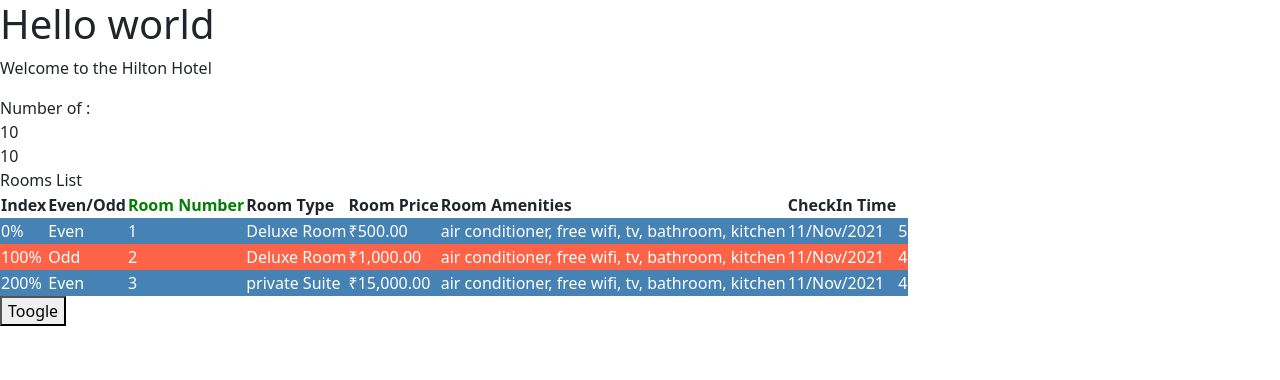
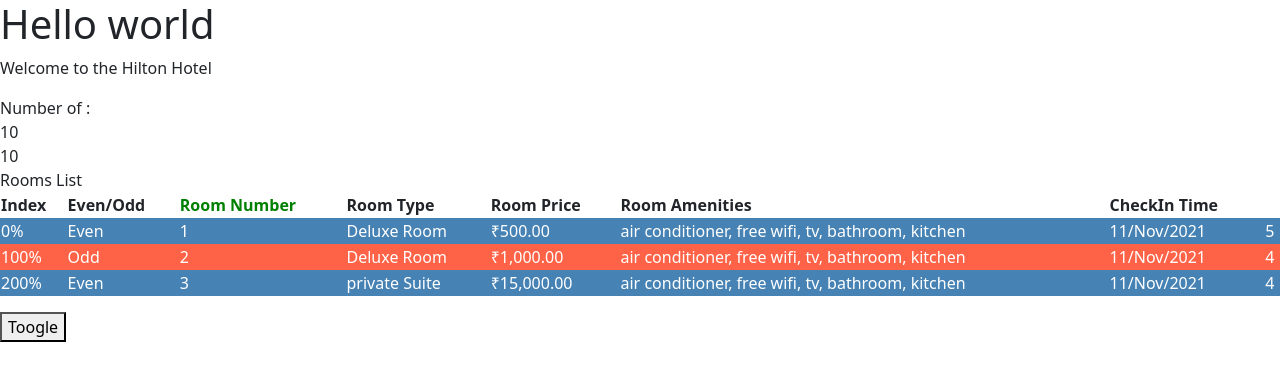
Before and after one commit to Subashtech14/Angular-Full-Course, an Angular app: page / in a window 1280 px wide. Shown: the top 380 px of the page. Built offline with nearby package versions, Linux system fonts and the light colour scheme.

Commit message:
Bootstrap Completed

```diff
--- a/src/app/rooms/rooms.component.html
+++ b/src/app/rooms/rooms.component.html
@@ -9,7 +9,7 @@
 <div *ngIf="rooms?.avaliableRooms">
     Rooms List
     <!-- {{roomList}} -->
-    <table>
+    <table class="table">
         <tr>
             <th>Index</th>
             <th>Even/Odd</th>
--- a/src/styles.css
+++ b/src/styles.css
@@ -1 +1 @@
-/* You can add global styles to this file, and also import other style files */
+@import '~bootstrap/dist/css/bootstrap.min.css';
```
